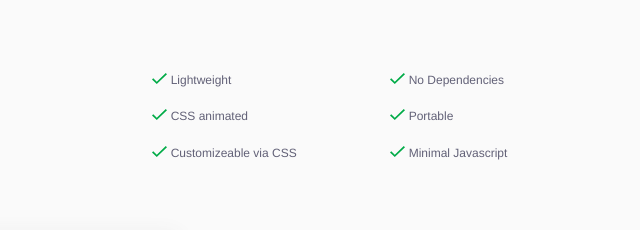
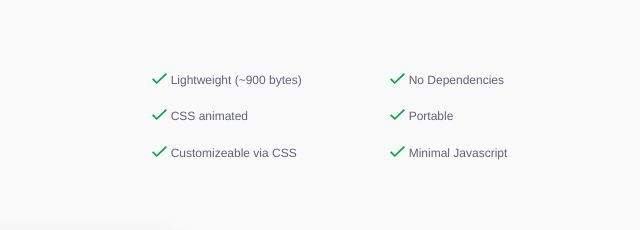
Before and after one commit to wes-goulet/wc-menu-button, a website with bundled scripts: page example/index.html in a window 1280 px wide. Shown: the part 326-556 px from the top of the page, 576-1216 px from the left. Built offline with nearby package versions, Linux system fonts and the light colour scheme.

Commit message:
update docs

```diff
--- a/example/index.html
+++ b/example/index.html
@@ -44,7 +44,7 @@
                 ></polygon>
               </g>
             </svg>
-            Lightweight
+            Lightweight (~900 bytes)
           </li>
           <li>
             <svg class="icon-checkmark" width="96" height="23">
```
Also changed, not shown: package.json (+3 -7 lines), README.md, browserstack-logo.png (added), demo.gif.
